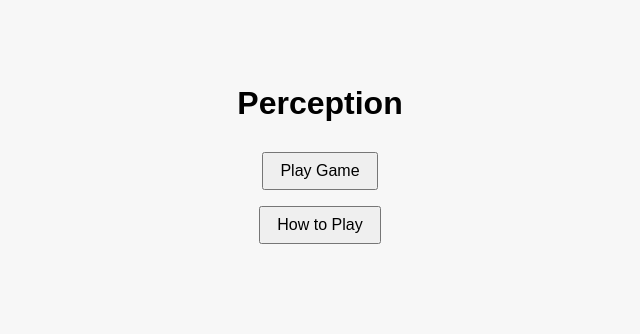
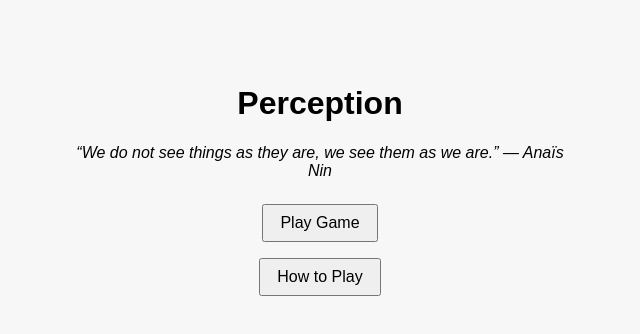
Before and after one commit to hyrumjackson/perception, a React (Create React App) app: page / in a window 1280 px wide. Shown: the top 334 px of the page, without its empty margins (320-960 px from the left). Built offline with nearby package versions, Linux system fonts and the light colour scheme; no server answers.

Commit message:
API connected

```diff
--- a/src/pages/TitleScreen.tsx
+++ b/src/pages/TitleScreen.tsx
@@ -1,11 +1,49 @@
+import { useEffect, useRef, useState } from 'react';
 import { useNavigate } from 'react-router-dom';
 
 const TitleScreen = () => {
   const navigate = useNavigate();
+  const [quote, setQuote] = useState<string | null>(null);
+
+  const hasFetched = useRef(false);
+
+  useEffect(() => {
+    if (hasFetched.current) return;
+    hasFetched.current = true;
+
+    const fetchQuote = async () => {
+      try {
+        const res = await fetch('https://api.api-ninjas.com/v1/quotes', {
+          headers: {
+            'X-Api-Key': process.env.REACT_APP_API_NINJAS_KEY!
+          }
+        });
+
+        const data = await res.json();
+        if (data.length > 0) {
+          setQuote(`"${data[0].quote}" — ${data[0].author}`);
+        } else {
+          setQuote('“We do not see things as they are, we see them as we are.” — Anaïs Nin');
+        }
+      } catch (err) {
+        console.error('Quote fetch error:', err);
+        setQuote('“We do not see things as they are, we see them as we are.” — Anaïs Nin');
+      }
+    };
+
+    fetchQuote();
+  }, []);
 
   return (
-    <div className="page">
+    <div className="page" style={{ textAlign: 'center' }}>
       <h1>Perception</h1>
+
+      {quote && (
+        <blockquote style={{ fontStyle: 'italic', margin: '1rem auto', maxWidth: '500px' }}>
+          {quote}
+        </blockquote>
+      )}
+
       <button onClick={() => navigate('/play')}>Play Game</button>
       <br />
       <button onClick={() => navigate('/how-to')}>How to Play</button>
```
Also changed, not shown: 2 other files (tests, documents, lock files or other folders).
